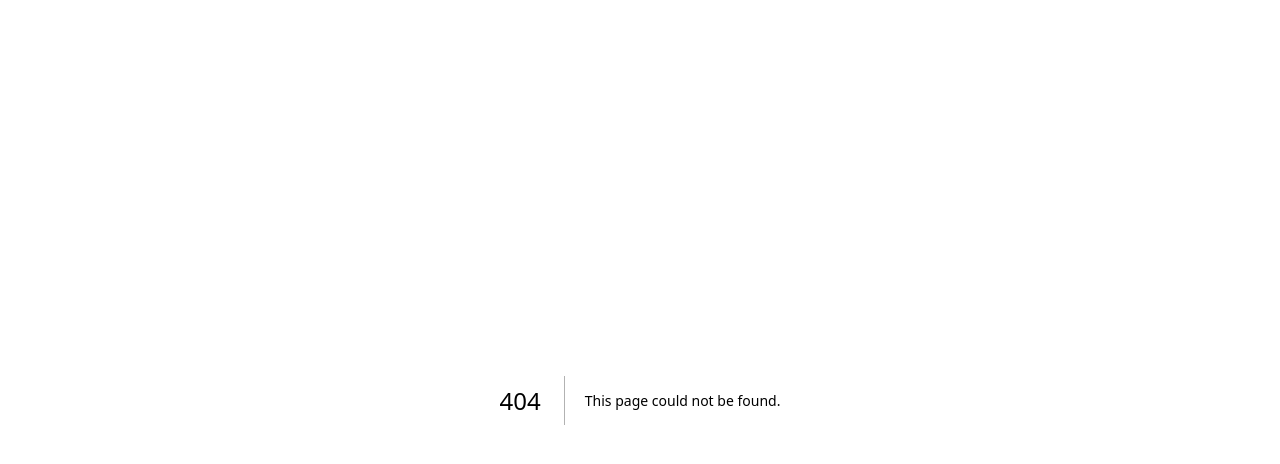
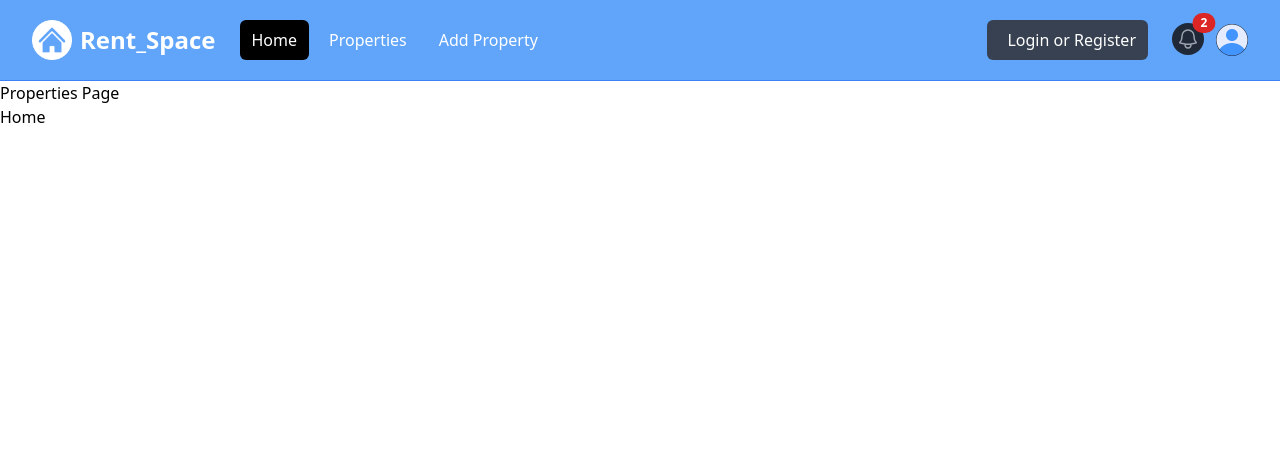
Before and after one commit to Avelimanuel/Rent-Space, a Next.js app: page /properties in a window 1280 px wide. Before the commit this address had no page. Shown: the top 464 px of the page. Built offline with nearby package versions, Linux system fonts and the light colour scheme.

Commit message:
added the navbar

```diff
--- a/app/layout.jsx
+++ b/app/layout.jsx
@@ -1,7 +1,8 @@
 import "@/assets/styles/globals.css";
+import Navbar from "@/components/Navbar";
 
 export const metadata = {
-  title: "RentSpace",
+  title: "Rent_Space",
   description:
     "RentSpace - Efficient Property Management and Tenant Solutions.",
   keywords: [
@@ -31,6 +32,7 @@
   return (
     <html>
       <body>
+        <Navbar/>
         <main>{children}</main>
       </body>
     </html>
--- a/app/page.jsx
+++ b/app/page.jsx
@@ -1,5 +1,11 @@
+import Link from "next/link";
 const HomePage = () => {
-  return <div className="text-3xl font-bold">This is the home page</div>;
+  return (
+    <div className="">
+      <h1>Welcome to Rent-Space</h1>
+      <Link href='/properties'>Properties</Link>
+    </div>
+  );
 };
 
 export default HomePage;
--- /dev/null
+++ b/app/properties/[id]/page.jsx
@@ -0,0 +1,11 @@
+
+const SinglePropertyPage = ({params}) => {
+
+  return (
+    <div>
+      <h1>This is property number: {params.id}</h1>
+    </div>
+  );
+};
+
+export default SinglePropertyPage;
--- /dev/null
+++ b/app/properties/addproperty/page.jsx
@@ -0,0 +1,9 @@
+const AddPropertyPage = () => {
+  return (
+    <div>
+      <h1>Add Property Here</h1>
+    </div>
+  );
+};
+
+export default AddPropertyPage;
--- /dev/null
+++ b/app/properties/page.jsx
@@ -0,0 +1,11 @@
+import Link from 'next/link'
+const PropertiesPage = () => {
+  return (
+    <div>
+      <h1 className="">Properties Page</h1>
+      <Link href="/">Home</Link>
+    </div>
+  );
+};
+
+export default PropertiesPage;
--- /dev/null
+++ b/components/Navbar.jsx
@@ -0,0 +1,207 @@
+import logo from "@/assets/images/logo-white.png";
+import Image from "next/image";
+import profileDefault from "@/assets/images/profile.png";
+import Link from "next/link";
+
+const Navbar = () => {
+  return (
+    <nav className="bg-blue-400 border-b border-blue-500">
+      <div className="mx-auto max-w-7xl px-2 sm:px-6 lg:px-8">
+        <div className="relative flex h-20 items-center justify-between">
+          <div className="absolute inset-y-0 left-0 flex items-center md:hidden">
+            {/* <!-- Mobile menu button--> */}
+            <button
+              type="button"
+              id="mobile-dropdown-button"
+              className="relative inline-flex items-center justify-center rounded-md p-2 text-gray-400 hover:bg-gray-700 hover:text-white focus:outline-none focus:ring-2 focus:ring-inset focus:ring-white"
+              aria-controls="mobile-menu"
+              aria-expanded="false"
+            >
+              <span className="absolute -inset-0.5"></span>
+              <span className="sr-only">Open main menu</span>
+              <svg
+                className="block h-6 w-6"
+                fill="none"
+                viewBox="0 0 24 24"
+                strokeWidth="1.5"
+                stroke="currentColor"
+                aria-hidden="true"
+              >
+                <path
+                  strokeLinecap="round"
+                  strokeLinejoin="round"
+                  d="M3.75 6.75h16.5M3.75 12h16.5m-16.5 5.25h16.5"
+                />
+              </svg>
+            </button>
+          </div>
+
+          <div className="flex flex-1 items-center justify-center md:items-stretch md:justify-start">
+            {/* <!-- Logo --> */}
+            <Link
+              href="/"
+              className="flex flex-shrink-0 items-center"
+            >
+              <Image className="h-10 w-auto" src={logo} alt="Rent_Space" />
+              <span className="hidden md:block text-white text-2xl font-bold ml-2">
+                Rent_Space
+              </span>
+            </Link>
+            {/* <!-- Desktop Menu Hidden below md screens --> */}
+            <div className="hidden md:ml-6 md:block">
+              <div className="flex space-x-2">
+                <Link
+                  href="/"
+                  className="text-white bg-black hover:bg-gray-900 hover:text-white rounded-md px-3 py-2"
+                >
+                  Home
+                </Link>
+                <Link
+                  href="/properties"
+                  className="text-white hover:bg-gray-900 hover:text-white rounded-md px-3 py-2"
+                >
+                  Properties
+                </Link>
+                <Link
+                  href="/properties/addproperty"
+                  className="text-white hover:bg-gray-900 hover:text-white rounded-md px-3 py-2"
+                >
+                  Add Property
+                </Link>
+              </div>
+            </div>
+          </div>
+
+          {/* <!-- Right Side Menu (Logged Out) --> */}
+          <div className="hidden md:block md:ml-6">
+            <div className="flex items-center">
+              <button className="flex items-center text-white bg-gray-700 hover:bg-gray-900 hover:text-white rounded-md px-3 py-2">
+                <i className="fa-brands fa-google text-white mr-2"></i>
+                <span>Login or Register</span>
+              </button>
+            </div>
+          </div>
+
+          {/* <!-- Right Side Menu (Logged In) --> */}
+          <div className="absolute inset-y-0 right-0 flex items-center pr-2 md:static md:inset-auto md:ml-6 md:pr-0">
+            <Link href="/messages" className="relative group">
+              <button
+                type="button"
+                className="relative rounded-full bg-gray-800 p-1 text-gray-400 hover:text-white focus:outline-none focus:ring-2 focus:ring-white focus:ring-offset-2 focus:ring-offset-gray-800"
+              >
+                <span className="absolute -inset-1.5"></span>
+                <span className="sr-only">View notifications</span>
+                <svg
+                  className="h-6 w-6"
+                  fill="none"
+                  viewBox="0 0 24 24"
+                  strokeWidth="1.5"
+                  stroke="currentColor"
+                  aria-hidden="true"
+                >
+                  <path
+                    strokeLinecap="round"
+                    strokeLinejoin="round"
+                    d="M14.857 17.082a23.848 23.848 0 005.454-1.31A8.967 8.967 0 0118 9.75v-.7V9A6 6 0 006 9v.75a8.967 8.967 0 01-2.312 6.022c1.733.64 3.56 1.085 5.455 1.31m5.714 0a24.255 24.255 0 01-5.714 0m5.714 0a3 3 0 11-5.714 0"
+                  />
+                </svg>
+              </button>
+              <span className="absolute top-0 right-0 inline-flex items-center justify-center px-2 py-1 text-xs font-bold leading-none text-white transform translate-x-1/2 -translate-y-1/2 bg-red-600 rounded-full">
+                2
+                {/* <!-- Replace with the actual number of notifications --> */}
+              </span>
+            </Link>
+            {/* <!-- Profile dropdown button --> */}
+            <div className="relative ml-3">
+              <div>
+                <button
+                  type="button"
+                  className="relative flex rounded-full bg-gray-800 text-sm focus:outline-none focus:ring-2 focus:ring-white focus:ring-offset-2 focus:ring-offset-gray-800"
+                  id="user-menu-button"
+                  aria-expanded="false"
+                  aria-haspopup="true"
+                >
+                  <span className="absolute -inset-1.5"></span>
+                  <span className="sr-only">Open user menu</span>
+                  <Image
+                    className="h-8 w-8 rounded-full"
+                    src={profileDefault}
+                    alt=""
+                  />
+                </button>
+              </div>
+
+              {/* <!-- Profile dropdown --> */}
+              <div
+                id="user-menu"
+                className="hidden absolute right-0 z-10 mt-2 w-48 origin-top-right rounded-md bg-white py-1 shadow-lg ring-1 ring-black ring-opacity-5 focus:outline-none"
+                role="menu"
+                aria-orientation="vertical"
+                aria-labelledby="user-menu-button"
+                tabIndex="-1"
+              >
+                <Link
+                  href="/profile"
+                  className="block px-4 py-2 text-sm text-gray-700"
+                  role="menuitem"
+                  tabIndex="-1"
+                  id="user-menu-item-0"
+                >
+                  Your Profile
+                </Link>
+                <Link
+                  href="/properties/saved"
+                  className="block px-4 py-2 text-sm text-gray-700"
+                  role="menuitem"
+                  tabIndex="-1"
+                  id="user-menu-item-2"
+                >
+                  Saved Properties
+                </Link>
+                <Link
+                  href="#"
+                  className="block px-4 py-2 text-sm text-gray-700"
+                  role="menuitem"
+                  tabIndex="-1"
+                  id="user-menu-item-2"
+                >
+                  Sign Out
+                </Link>
+              </div>
+            </div>
+          </div>
+        </div>
+      </div>
+
+      {/* <!-- Mobile menu, show/hide based on menu state. --> */}
+      <div className="hidden" id="mobile-menu">
+        <div className="space-y-1 px-2 pb-3 pt-2">
+          <Link
+            href="/"
+            className="bg-gray-900 text-white block rounded-md px-3 py-2 text-base font-medium"
+          >
+            Home
+          </Link>
+          <Link
+            href="/properties"
+            className="text-gray-300 hover:bg-gray-700 hover:text-white block rounded-md px-3 py-2 text-base font-medium"
+          >
+            Properties
+          </Link>
+          <Link
+            href="/properties/addproperty"
+            className="text-gray-300 hover:bg-gray-700 hover:text-white block rounded-md px-3 py-2 text-base font-medium"
+          >
+            Add Property
+          </Link>
+          <button className="flex items-center text-white bg-gray-700 hover:bg-gray-900 hover:text-white rounded-md px-3 py-2 my-4">
+            <i className="fa-brands fa-google mr-2"></i>
+            <span>Login or Register</span>
+          </button>
+        </div>
+      </div>
+    </nav>
+  );
+};
+
+export default Navbar;
```
Also changed, not shown: 1 other file (tests, documents, lock files or other folders).
